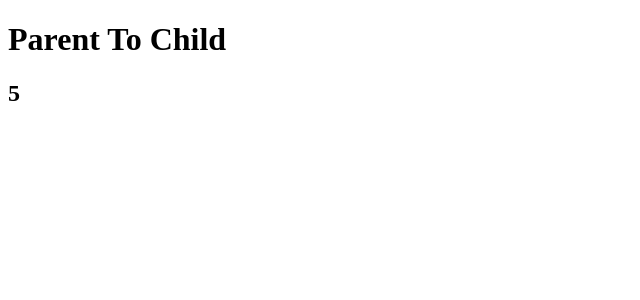
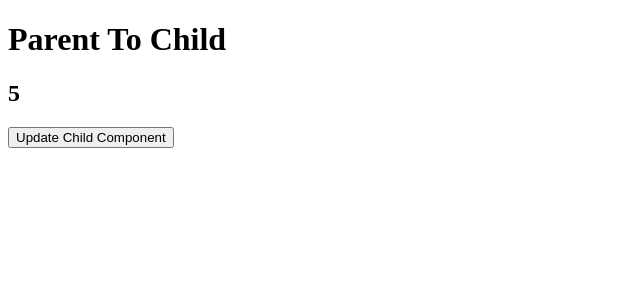
Before and after one commit to Adrion10/ParentToChild, an Angular app: page / in a window 1280 px wide. Shown: the top 300 px of the page, without its empty margins (0-640 px from the left). Built offline with nearby package versions, Linux system fonts and the light colour scheme.

Commit message:
Math.random()

```diff
--- a/src/app/app.component.html
+++ b/src/app/app.component.html
@@ -1,2 +1,3 @@
 <h1>{{ title }}</h1>
 <app-child [item]="data"></app-child>
+<button (click)="updateData()">Update Child Component</button>
--- a/src/app/app.component.ts
+++ b/src/app/app.component.ts
@@ -8,4 +8,7 @@ import { Component } from '@angular/core';
 export class AppComponent {
   title = 'Parent To Child';
   data = 5;
+  updateData() {
+    this.data = Math.random();
+  }
 }
```
